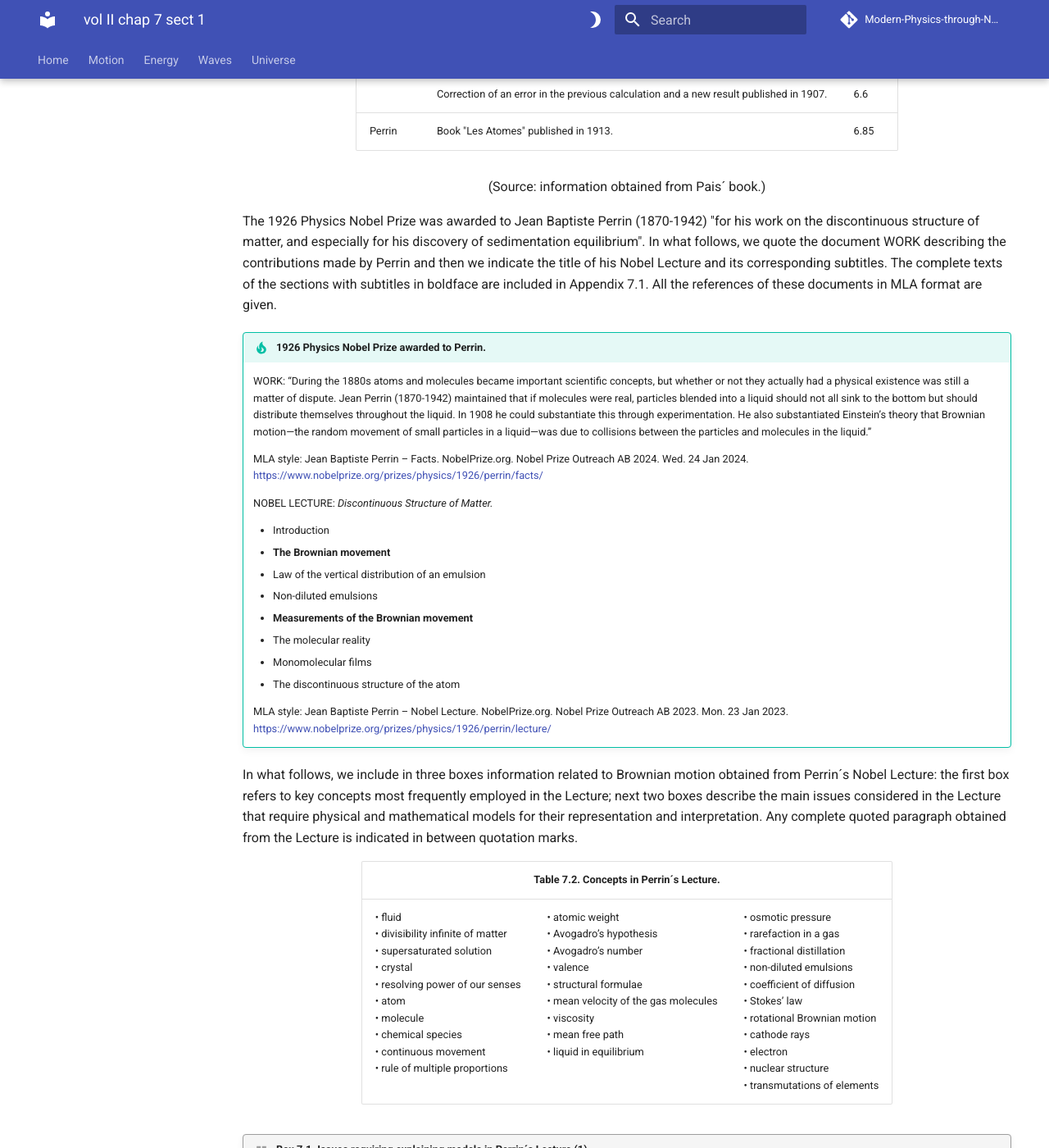
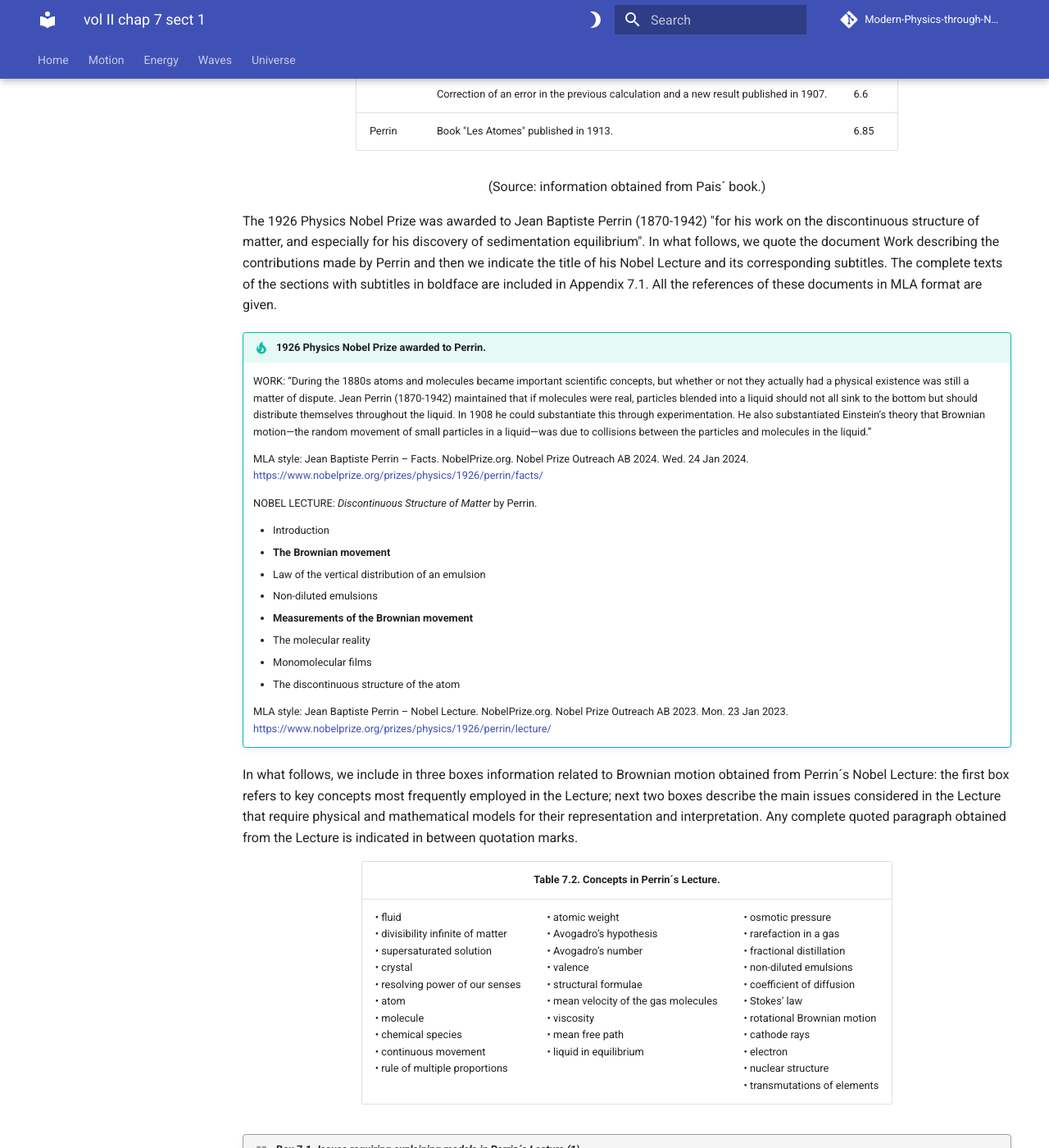
Before and after one commit to modphysnobel/modphysnobel.github.io, an MkDocs documentation site: the page built from docs/vol-II/vol-II-chap-7-sect-1.md, in a window 1280 px wide and 1400 px high, scrolled down 4119 px. Shown: the whole window at 82% size. Built offline with MkDocs 1.6.1 and Material for MkDocs 9.7.7, drawn with Linux system fonts in a browser that asks for light colours; some web fonts are replaced; comment, search, counter and statistics services are not loaded; some of the changed text lies outside the part shown.

Commit message:
Update vol-II-chap-7-sect-1.md

```diff
--- a/docs/vol-II/vol-II-chap-7-sect-1.md
+++ b/docs/vol-II/vol-II-chap-7-sect-1.md
@@ -173,7 +173,7 @@
 (Source: information obtained from Pais´ book.)
 </center>
 
-The 1926 Physics Nobel Prize was awarded to Jean Baptiste Perrin (1870-1942) "for his work on the discontinuous structure of matter, and especially for his discovery of sedimentation equilibrium". In what follows, we quote the document WORK describing the contributions made by Perrin and then we indicate the title of his Nobel Lecture and its corresponding subtitles. The complete texts of the sections with subtitles in boldface are included in Appendix 7.1. All the references of these documents in MLA format are given.
+The 1926 Physics Nobel Prize was awarded to Jean Baptiste Perrin (1870-1942) "for his work on the discontinuous structure of matter, and especially for his discovery of sedimentation equilibrium". In what follows, we quote the document Work describing the contributions made by Perrin and then we indicate the title of his Nobel Lecture and its corresponding subtitles. The complete texts of the sections with subtitles in boldface are included in Appendix 7.1. All the references of these documents in MLA format are given.
 
 !!! tip "1926 Physics Nobel Prize awarded to Perrin."
 
@@ -181,7 +181,7 @@
 
 	MLA style: Jean Baptiste Perrin – Facts. NobelPrize.org. Nobel Prize Outreach AB 2024. Wed. 24 Jan 2024. https://www.nobelprize.org/prizes/physics/1926/perrin/facts/
 
-	NOBEL LECTURE: *Discontinuous Structure of Matter.*
+	NOBEL LECTURE: *Discontinuous Structure of Matter* by Perrin.
 
 	- Introduction
 	- **The Brownian movement**
@@ -247,7 +247,7 @@
 	</div>
 
 
-!!! quote "Box 7.1. Issues requiring explaining models in Perrin´s Lecture (1)."
+!!! quote "Box 7.1. *Issues requiring explaining models in Perrin´s Lecture (1)*."
 
 	•	The appearance or disappearance of molecules in chemical reactions imply the existence of a small number of simple indestructible bodies which can always be recovered without any change in their nature: the atoms. <br>
 	•	The fundamental laws of chemistry concern the discontinuity between chemical species and their discontinuous variation according to the rule of multiple proportions. Understanding these laws requires that compounds molecules contain whole number of atoms. <br>
@@ -268,7 +268,7 @@
 	•	Einstein’s formulae were checked by seeing whether they led always to the same value for Avogadro’s number. <br>
 	•	Different values for the Avogadro’s number were obtained depending on the experimental procedure used: distribution of emulsions analogous to gases, emulsions analogous to liquids, fluctuations in concentrated emulsions, translational Brownian movement or rotational Brownian movement.
 
-!!! quote "Box 7.2. Issues requiring explaining models in Perrin´s Lecture (2)."
+!!! quote "Box 7.2. *Issues requiring explaining models in Perrin´s Lecture (2)*."
 
 	•	Avogadro’s number has been obtained by means of measurements relating other phenomena such as: critical opalescence, the blueness of the sky, light diffused by gases, black-body radiation, measurements of the electric charges of charged microscopic dust or radioactivity. <br>
 	•	The objective reality of molecules and atoms which was doubted twenty years ago, can today be accepted as a principle the consequences of which can always be proved. <br>
```
